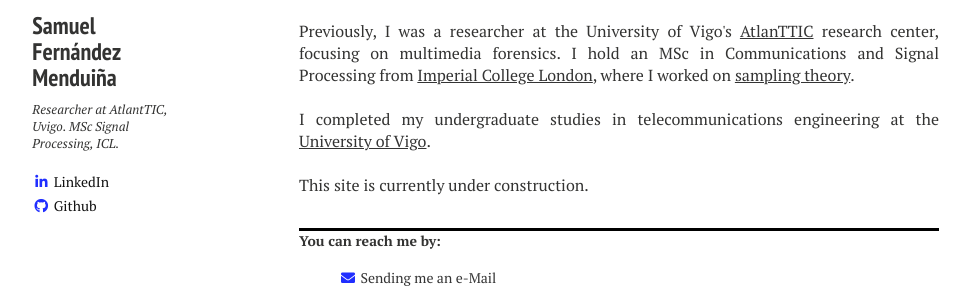
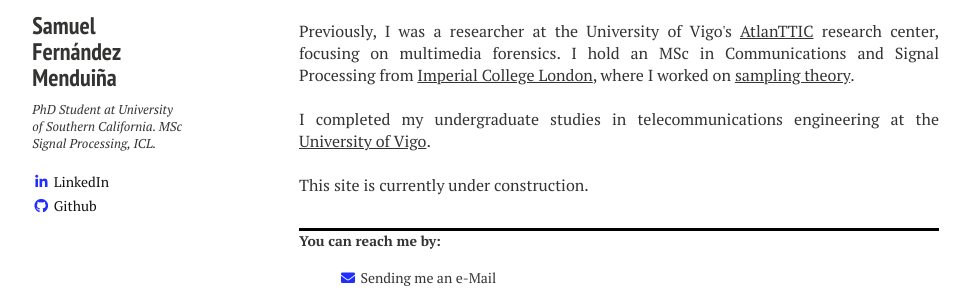
Before and after one commit to sf219/sf219.github.io, a Jekyll site: the page built from index.md, in a window 1280 px wide. Shown: the part 231-522 px from the top of the page, without its empty margins (21-991 px from the left). Built offline with Jekyll 4.4.1, drawn with Linux system fonts in a browser that asks for light colours; nearby versions of some CDN libraries.

Commit message:
Updates _config.yml

```diff
--- a/_config.yml
+++ b/_config.yml
@@ -10,7 +10,7 @@ url:              //sf219.github.io
 owner:
   name:           Samuel Fernández Menduiña
   avatar:         bio-photo.png
-  bio:            Researcher at AtlantTIC, Uvigo. MSc Signal Processing, ICL.
+  bio:            PhD Student at University of Southern California. MSc Signal Processing, ICL.
   # Social networking links are used in author-bio sidebar. Update and remove as you like.
   linkedin: sfmenduina
   github: sf219
```
